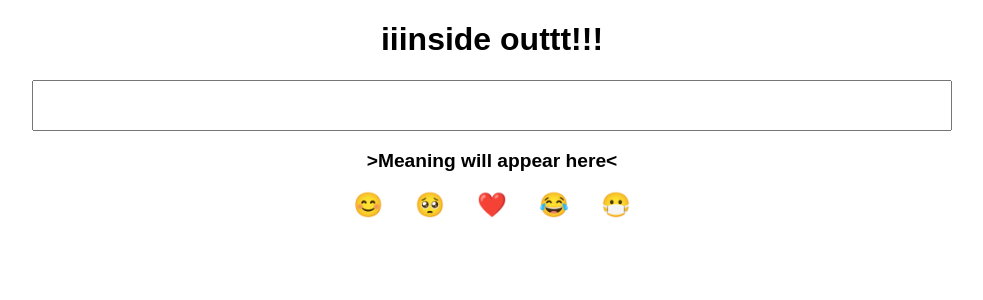
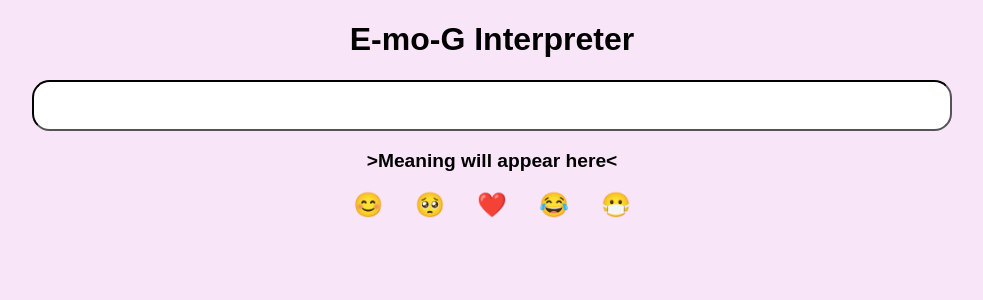
Before and after one commit to vinamra-jain/markEight, a React (Create React App) app: page / in a window 1280 px wide. Shown: the top 300 px of the page, without its empty margins (148-1131 px from the left). Built offline with nearby package versions, Linux system fonts and the light colour scheme.

Commit message:
docs: minor changes

```diff
--- a/public/index.html
+++ b/public/index.html
@@ -6,7 +6,7 @@
       name="viewport"
       content="width=device-width, initial-scale=1, shrink-to-fit=no"
     />
-    <meta name="theme-color" content="#000000" />
+    <meta name="theme-color" content="#f8e5f8" />
     <!--
       manifest.json provides metadata used when your web app is added to the
       homescreen on Android. See https://developers.google.com/web/fundamentals/engage-and-retain/web-app-manifest/
--- a/src/App.js
+++ b/src/App.js
@@ -34,7 +34,7 @@ export default function App() {
 
   return (
     <div className="App">
-      <h1>iiinside outtt!!!</h1>
+      <h1>E-mo-G Interpreter</h1>
       <input onChange={onChangeHandler}></input>
       <div className="meaning">{userInputMeaning}</div>
       {keysDataBase.map(function (item) {
--- a/src/styles.css
+++ b/src/styles.css
@@ -1,3 +1,11 @@
+:root {
+  --primary-color: #f8e5f8;
+}
+
+body {
+  background-color: var(--primary-color);
+}
+
 .App {
   font-family: sans-serif;
   text-align: center;
@@ -6,6 +14,8 @@
 input {
   padding: 1rem;
   width: 70%;
+  border-radius: 1.1rem;
+  border-color: black;
 }
 
 .meaning {
```
